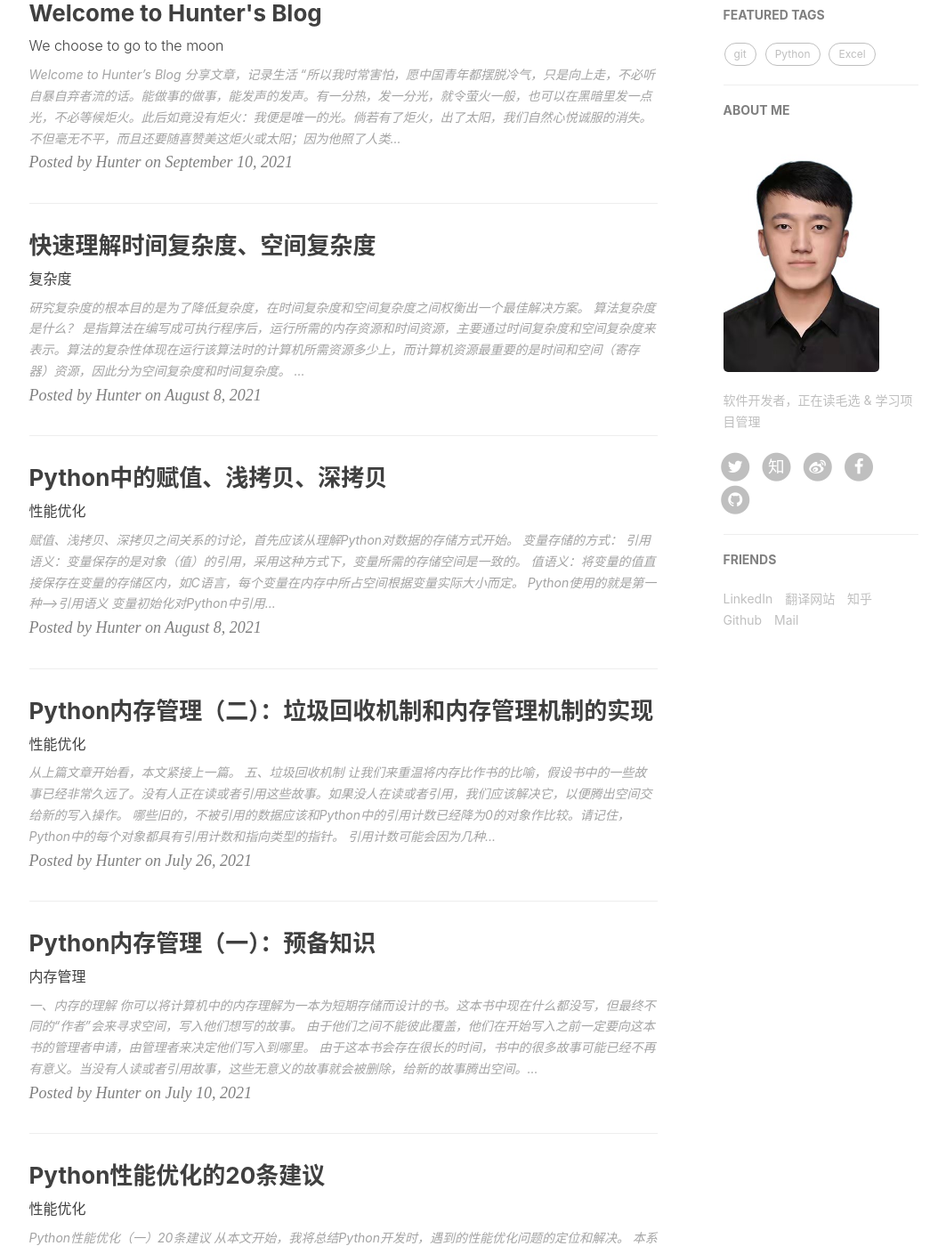
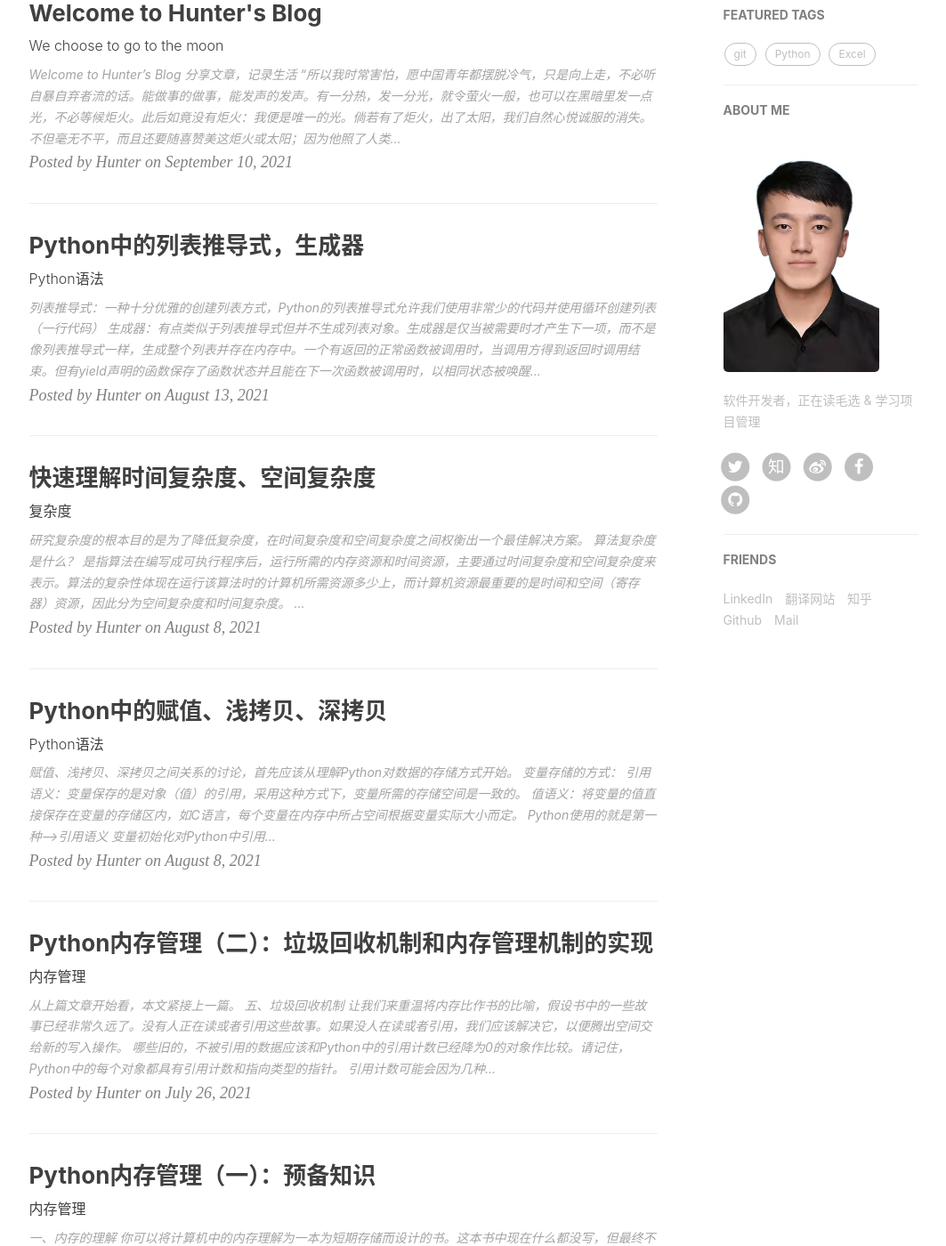
Before and after one commit to zhtyyx/zhtyyx.github.io, a Jekyll site: the page built from index.html, in a window 1280 px wide and 1400 px high, scrolled down 490 px. Shown: the whole window at 89% size, without its empty margins (135-1198 px from the left). Built offline with Jekyll 4.4.1, drawn with Linux system fonts in a browser that asks for light colours; nearby versions of some CDN libraries; the list of posts is cut into pages by our own code; comment, search, counter and statistics services are not loaded; some of the changed text lies outside the part shown.

Commit message:
update artile

````diff
--- a/_posts/2021-07-26-memory2.markdown
+++ b/_posts/2021-07-26-memory2.markdown
@@ -1,7 +1,7 @@
 ---
 layout:     post
 title:      "Python内存管理（二）：垃圾回收机制和内存管理机制的实现"
-subtitle:   "性能优化"
+subtitle:   "内存管理"
 date:       2021-07-26
 author:     "Hunter"
 header-img: "img/memory2.jpg"
--- a/_posts/2021-08-08-copy.markdown
+++ b/_posts/2021-08-08-copy.markdown
@@ -1,7 +1,7 @@
 ---
 layout:     post
 title:      "Python中的赋值、浅拷贝、深拷贝"
-subtitle:   "性能优化"
+subtitle:   "Python语法"
 date:       2021-08-08
 author:     "Hunter"
 header-img: "img/copy.jpg"
--- /dev/null
+++ b/_posts/2021-08-13-list_generator.markdown
@@ -0,0 +1,105 @@
+---
+layout:     post
+title:      "Python中的列表推导式，生成器"
+subtitle:   "Python语法"
+date:       2021-08-13
+author:     "Hunter"
+header-img: "img/copy.jpg"
+tags:
+    - Python
+---
+列表推导式：一种十分优雅的创建列表方式，Python的列表推导式允许我们使用非常少的代码并使用循环创建列表（一行代码）
+
+生成器：有点类似于列表推导式但并不生成列表对象。生成器是仅当被需要时才产生下一项，而不是像列表推导式一样，生成整个列表并存在内存中。一个有返回的正常函数被调用时，当调用方得到返回时调用结束。但有yield声明的函数保存了函数状态并且能在下一次函数被调用时，以相同状态被唤醒。生成器表达式允许我们无需yield即可创建生成器。
+
+传统的列表创建方式：
+
+```
+# initializing the list
+a = []
+
+for i in range(100):
+    if i % 3 == 0:
+        a.append(i)
+
+print(a)
+```
+
+列表推导式的列表创建：
+
+```
+list_ex = [i for i in range(10) if i % 3 == 0]
+```
+
+该语句的输出：
+
+```
+[0, 3, 6, 9]
+```
+
+生成器表达式的创建：
+
+```
+generator_ex = (i for i in range(100) if i % 3 == 0)
+```
+
+该语句的输出：
+
+```
+<generator object <genexpr> at 0x7f38bdc547d8>
+```
+
+可以看出，将列表推导式和生成器表达式外观（语法）上的主要区别在于括号。打印生成器表达式的创建结果，是该对象的存储地址。如果想打印生成器表达式的输出，可以遍历该生成器对象：
+
+```
+for i in generator_ex:
+    print(i, end = "")  # 内置函数 print 指定 end='' 后不换行打印。
+```
+
+该语句的输出：
+
+```
+0 3 6 9
+```
+
+列表推导式和生成器表达式的区别：
+
+- 内存使用效率：
+
+如下所示，生成器仅在需要时（被调用时）一次产生一项结果存入内存，然而在列表推导式中，Python为整个列表保留内存。可以说，生成器表达式相比于列表在内存使用效率上更高。
+
+```
+from sys import getsizeof
+
+a = [i for i in range(99999)]
+
+b = (i for i in range(99999))
+
+x = getsizeof(a)
+
+y = getsizeof(b)
+
+print(x)
+824464
+
+print(y)
+88
+```
+
+- 时间效率：
+
+如下所示，在执行时间上，列表推导式和生成器表达式在执行时间上也有很明显的差别，因此，生成器表达式比列表推导式更快，更节约时间。
+
+```
+import timeit
+
+# 列表推导式
+print(timeit.timeit('''list_com = [i for i in range(100) if i % 3 == 0]''',number = 10000000)
+# 生成器表达式
+print(timeit.timeit('''gen_exp = (i for i in range(100) if i % 3 == 0)''',number = 10000000)
+
+# 列表推导式输出：
+4.669294930994511
+#生成器表达式输出：
+0.4217875720351003
+```
````
